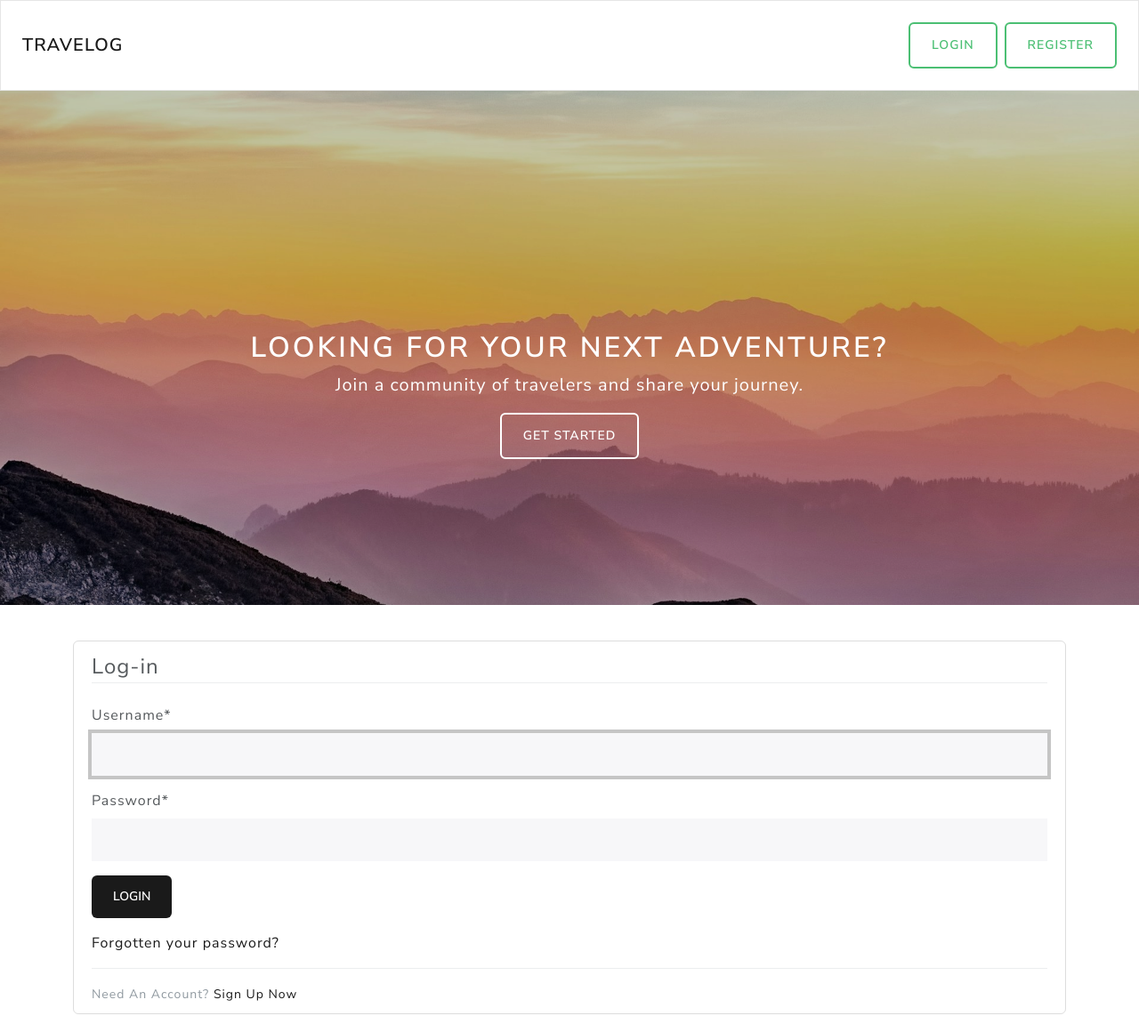
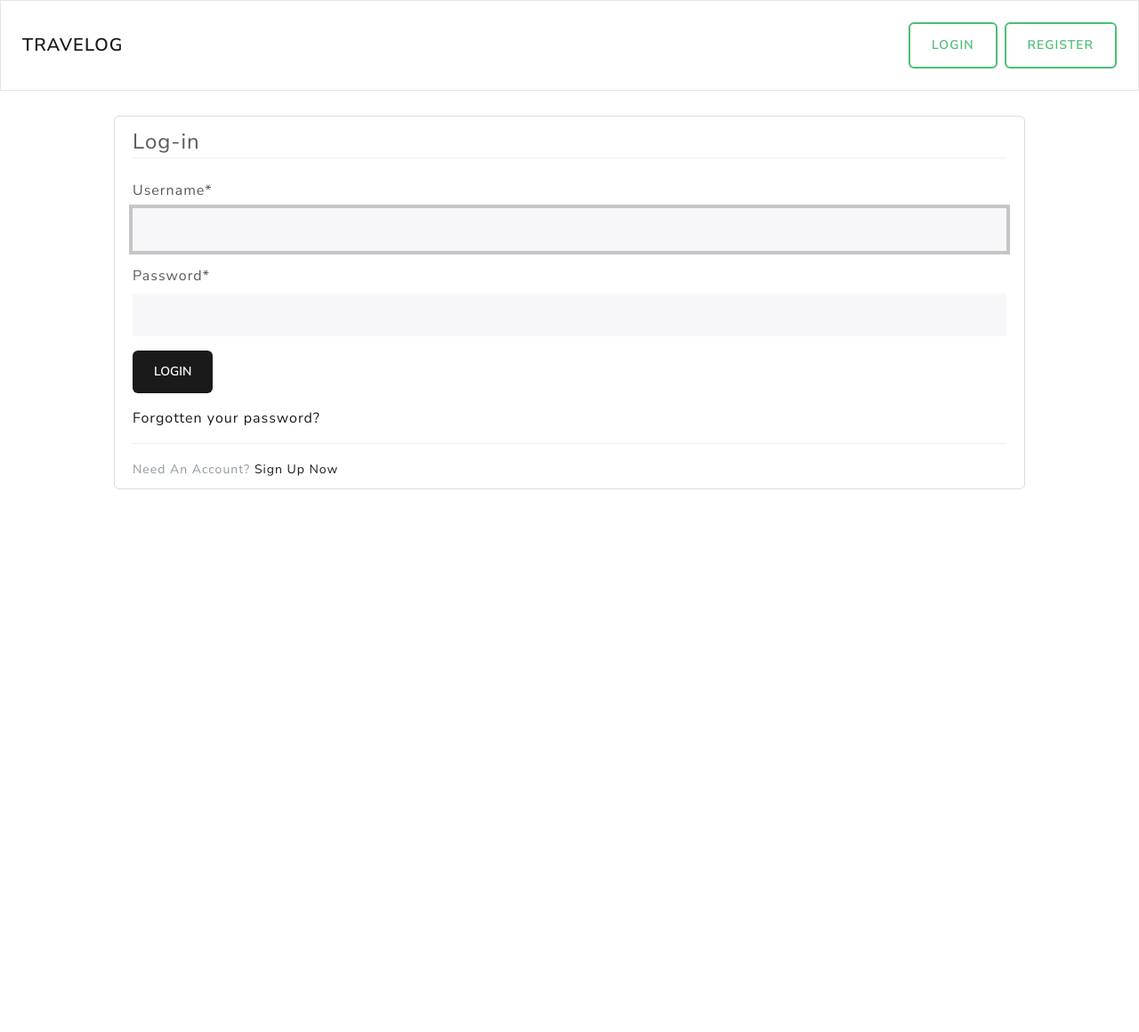
Before and after one commit to ellenycc/travelog, a Django app: a page that uses blog/templates/blog/base.html in a window 1280 px wide. Shown: the whole page at 89% size. After the commit the page ends 550 px from the top, so only its background shows below. Run offline with Django 4.2, Linux system fonts and the light colour scheme; some libraries are stand-ins or nearby versions.

Commit message:
edit page layout and post update form

```diff
--- a/blog/static/blog/main.css
+++ b/blog/static/blog/main.css
@@ -1,6 +1,6 @@
 body {
   background: #fff;
-  margin-top: 5rem;
+  padding-top: 100px;
 }
 
 ul {
@@ -106,12 +106,15 @@ body p.author {
 }
 
 .content-section {
+  width: 80%;
   background: #ffffff;
   padding: 10px 20px;
   border: 1px solid #dddddd;
   border-radius: 6px;
-  margin-top: 1.5rem;
+  margin-top: 30px;
   margin-bottom: 20px;
+  margin-left: auto;
+  margin-right: auto;
 }
 
 .comment-body {
--- a/blog/templates/blog/base.html
+++ b/blog/templates/blog/base.html
@@ -56,26 +56,7 @@
   </header>
 
   <main role="main">
-    <section class="banner text-center">
-      <div class="banner-content">
-        <h1 class="banner-heading fw-bold">Looking for Your Next Adventure?</h1>
-        <p class="banner-subheading">Join a community of travelers and share your journey.</p>
-        <a href="#cta" class="btn btn-outline-light btn-md">Get Started</a>
-      </div>
-    </section>
-
-    <div class="container">
-      <div class="pt-3">
-        {% if messages %}
-          {% for message in messages %}
-            <div class="alert alert-{{ message.tags }}">
-              {{ message }}
-            </div>
-          {% endfor %}
-        {% endif %}
-      </div>
-      {% block content %}{% endblock %}
-    </div>
+    {% block content %}{% endblock %}
   </main>
   <script src="https://cdn.jsdelivr.net/npm/bootstrap@5.3.3/dist/js/bootstrap.bundle.min.js" integrity="sha384-YvpcrYf0tY3lHB60NNkmXc5s9fDVZLESaAA55NDzOxhy9GkcIdslK1eN7N6jIeHz" crossorigin="anonymous"></script>
   <script src="https://kit.fontawesome.com/a4f7e3b211.js" crossorigin="anonymous"></script>
--- a/blog/views.py
+++ b/blog/views.py
@@ -87,7 +87,7 @@ def post_detail(request, slug):
 
 class PostCreateView(LoginRequiredMixin, CreateView):
     model = Post
-    fields = ['title', 'content', 'post_image']
+    fields = ['title', 'content', 'post_image', 'tags']
     template_name = 'blog/post_form.html'
 
     def form_valid(self, form):
@@ -95,7 +95,6 @@ class PostCreateView(LoginRequiredMixin, CreateView):
         status = self.request.POST.get('status', 'DF')
         if status not in dict(Post.Status.choices):
             status = 'DF'
-        print(f"Received status: {status}")
         form.instance.status = status
         return super().form_valid(form)
 
@@ -107,7 +106,7 @@ class PostCreateView(LoginRequiredMixin, CreateView):
 
 class PostUpdateView(LoginRequiredMixin, UserPassesTestMixin, UpdateView):
     model = Post
-    fields = ['title', 'content']
+    fields = ['title', 'content', 'post_image']
 
     def form_valid(self, form):
         form.instance.author = self.request.user
--- a/users/templates/account/profile.html
+++ b/users/templates/account/profile.html
@@ -5,7 +5,7 @@
 {% block title %}Profile{% endblock  %}
 
 {% block content %}
-<div class="content-section px-5 py-5">
+<div class="content-section mx-auto px-5 py-5">
   <div class="media d-flex mb-4">
     <img class="rounded-circle account-img" src="{% thumbnail user.profile.photo 300x300 crop %}">
     <div class="media-body d-flex flex-column justify-content-center">
```
Also changed, not shown: blog/templates/blog/home.html (+21 -0 lines), media/post_pics/IMG_0136.jpeg.700x500_q85.jpg (added), media/post_pics/IMG_2523_QGsxZ5J.jpeg.700x500_q85.jpg (added), media/post_pics/IMG_2755.jpeg.700x500_q85.jpg (added), media/post_pics/IMG_2756.jpeg.700x500_q85.jpg (added), 2 other files.
